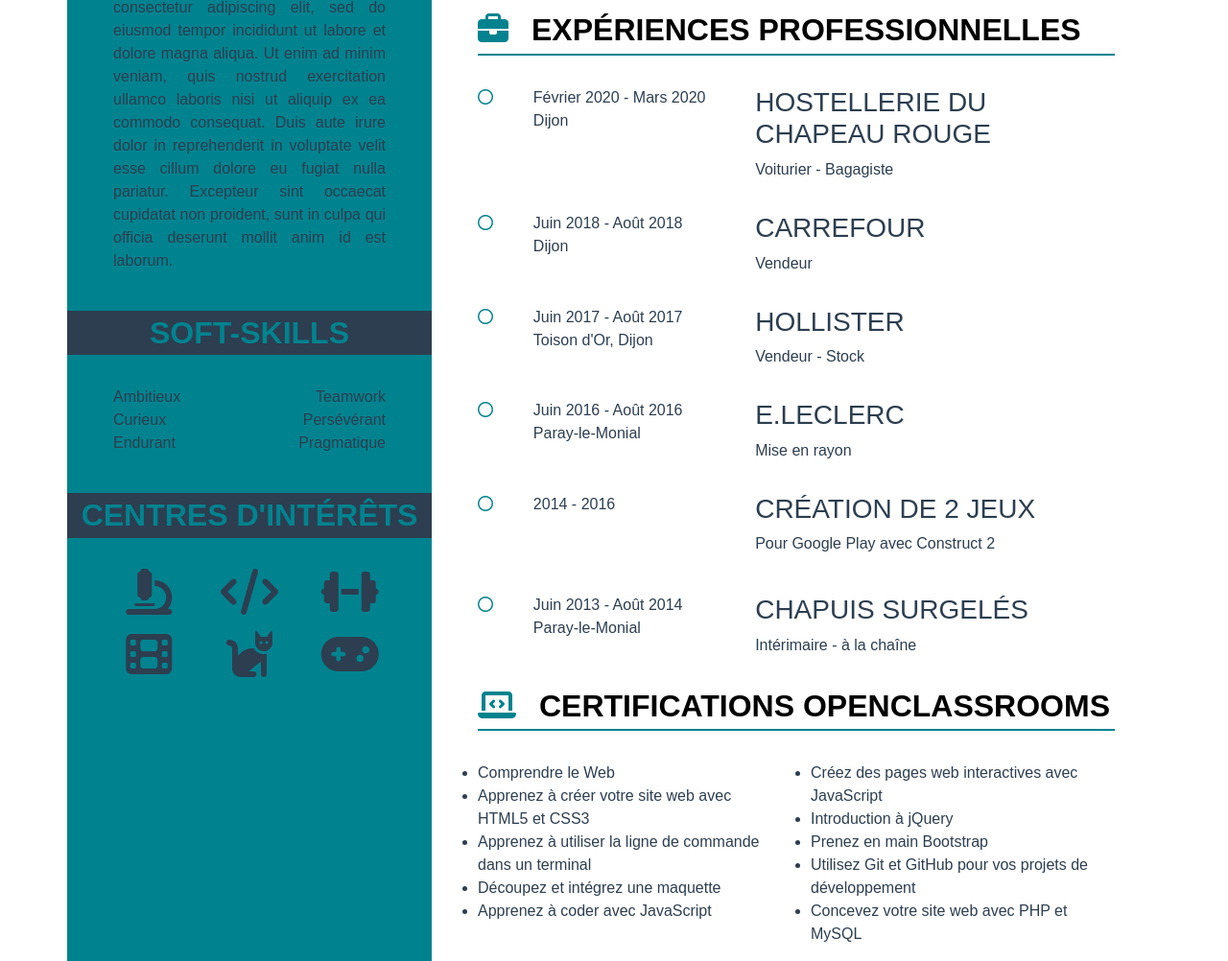
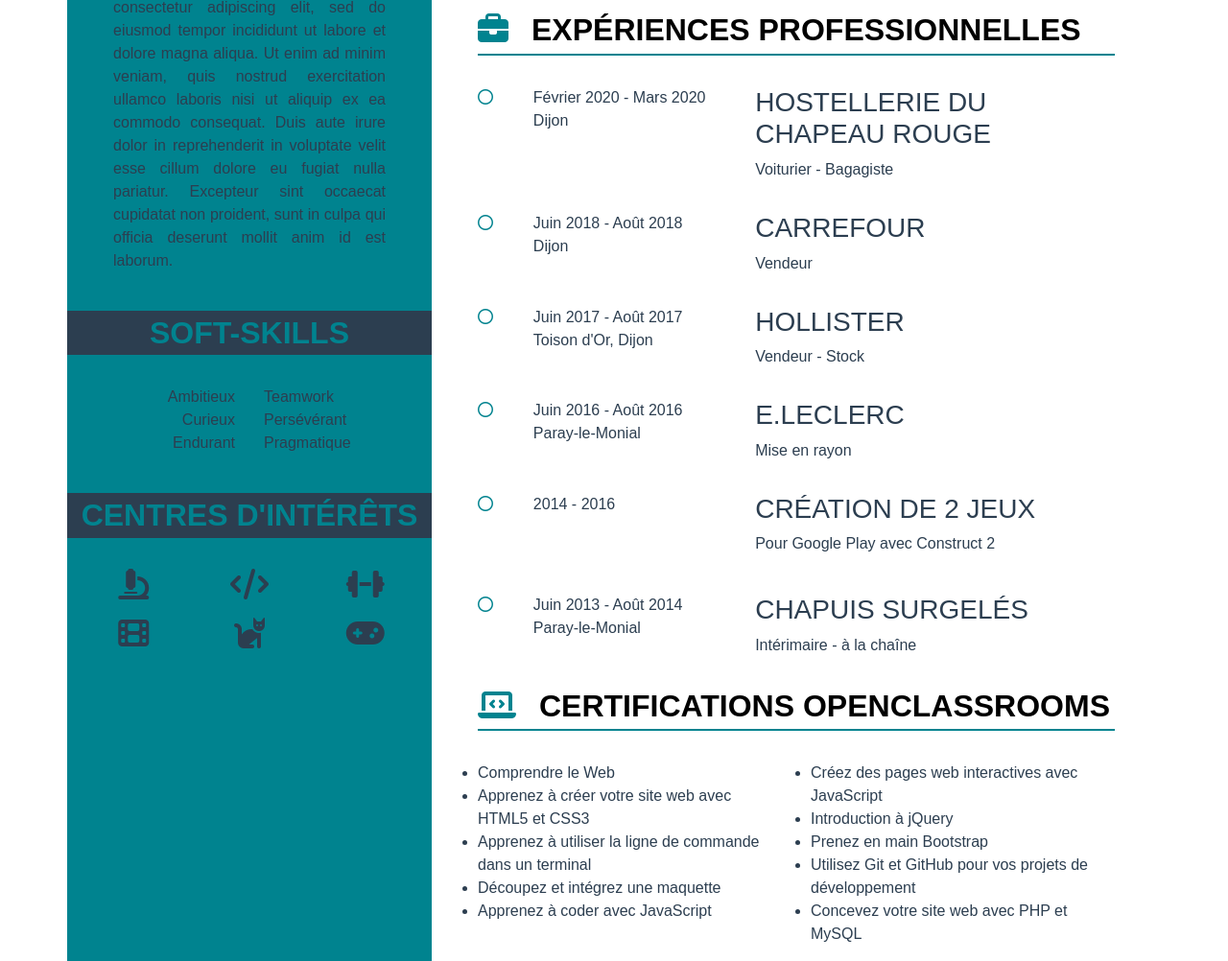
Before and after one commit to Flo-mgls/Flo-mgls.github.io, a plain HTML site: page index.html in a window 1280 px wide. Shown: the part 843-1845 px from the top of the page at 96% size. Drawn offline with nearby package versions, Linux system fonts and the light colour scheme; a web font is replaced by a local one.

Commit message:
Version fiable

```diff
--- a/CV_FM_CSS.css
+++ b/CV_FM_CSS.css
@@ -26,7 +26,7 @@
 	{
 		background-color: rgb(0,131,143); /* Color background profil*/
 	}
-		.centerPhone
+	.centerPhone
 	{
 		padding-left: 50px;
 	}
--- a/index.html
+++ b/index.html
@@ -57,15 +57,15 @@
 			<!-- Soft-skills -->
 			<section>
 				<h2 class="text-center text-uppercase profilColor py-1">Soft-skills</h2>
-				<div class="px-5 py-4">
+				<div class="px-4 py-4">
 					<div class="row profilFontColor">
-						<div class="col-6">
+						<div class="col-6 text-right">
 							<p>Ambitieux<br/>
 								Curieux<br/>
 								Endurant
 							</p>
 						</div>
-						<div class="col-6 text-right">
+						<div class="col-6 text-left">
 							<p>Teamwork<br/>
 								Persévérant<br/>
 								Pragmatique
@@ -77,21 +77,21 @@
 			<!-- Hobbies -->
 			<section>
 				<h2 class="text-center text-uppercase profilColor py-1">Centres d'intérêts</h2>
-				<div class="px-5 py-4 profilFontColor">
+				<div class="px-4 py-4 profilFontColor">
 					<div class="row mb-3 text-center">
-						<div class="col-4"><i class="fas fa-microscope fa-3x"></i>
+						<div class="col-4"><i class="fas fa-microscope fa-2x"></i>
 						</div>
-						<div class="col-4"><i class="fas fa-code fa-3x"></i>
+						<div class="col-4"><i class="fas fa-code fa-2x"></i>
 						</div>
-						<div class="col-4"><i class="fas fa-dumbbell fa-3x"></i>
+						<div class="col-4"><i class="fas fa-dumbbell fa-2x"></i>
 						</div>
 					</div>
 					<div class="row mb-3 text-center">
-						<div class="col-4"><i class="fas fa-film fa-3x"></i>
+						<div class="col-4"><i class="fas fa-film fa-2x"></i>
 						</div>
-						<div class="col-4"><i class="fas fa-cat fa-3x"></i>
+						<div class="col-4"><i class="fas fa-cat fa-2x"></i>
 						</div>
-						<div class="col-4"><i class="fas fa-gamepad fa-3x"></i>
+						<div class="col-4"><i class="fas fa-gamepad fa-2x"></i>
 						</div>
 					</div>
 				</div>
```
